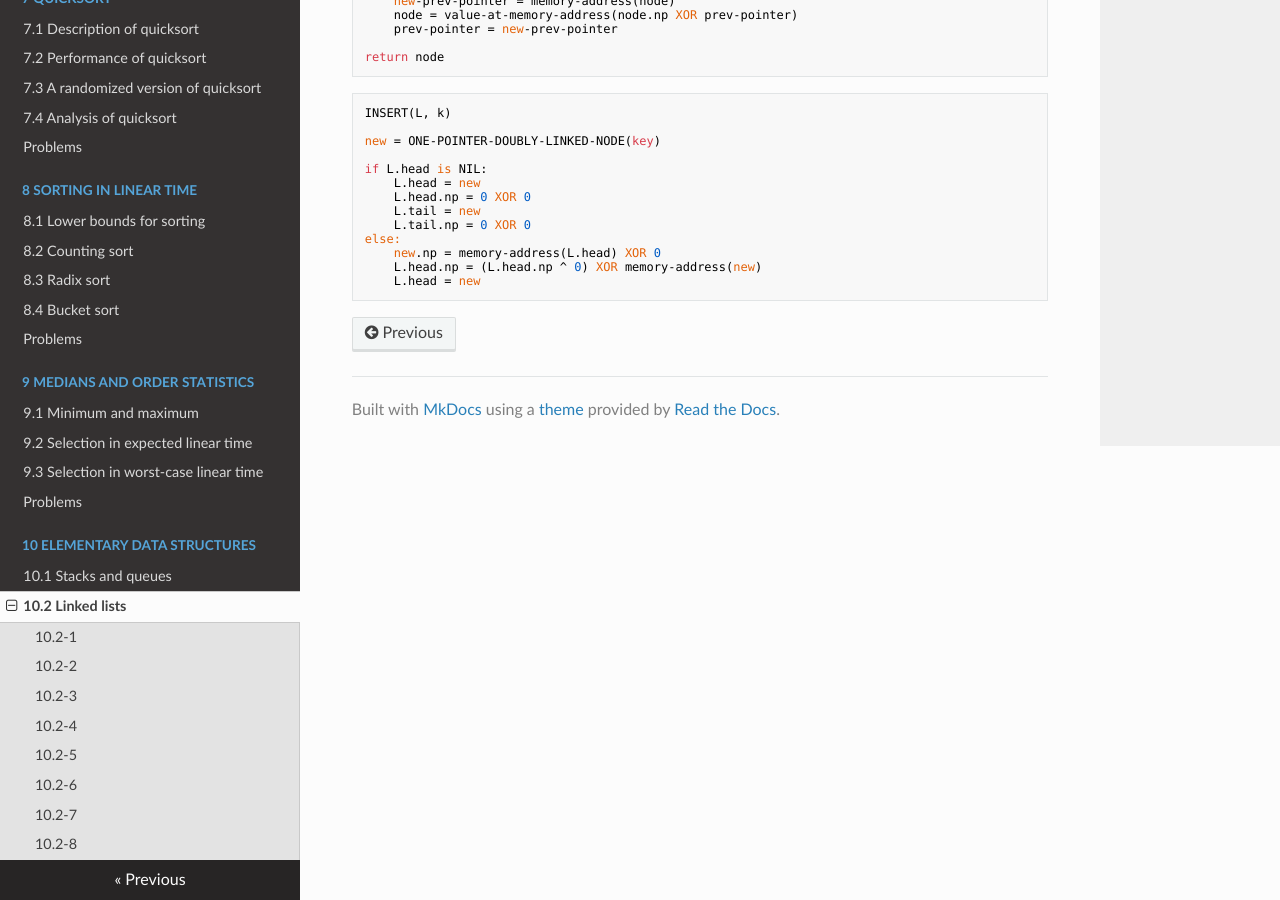
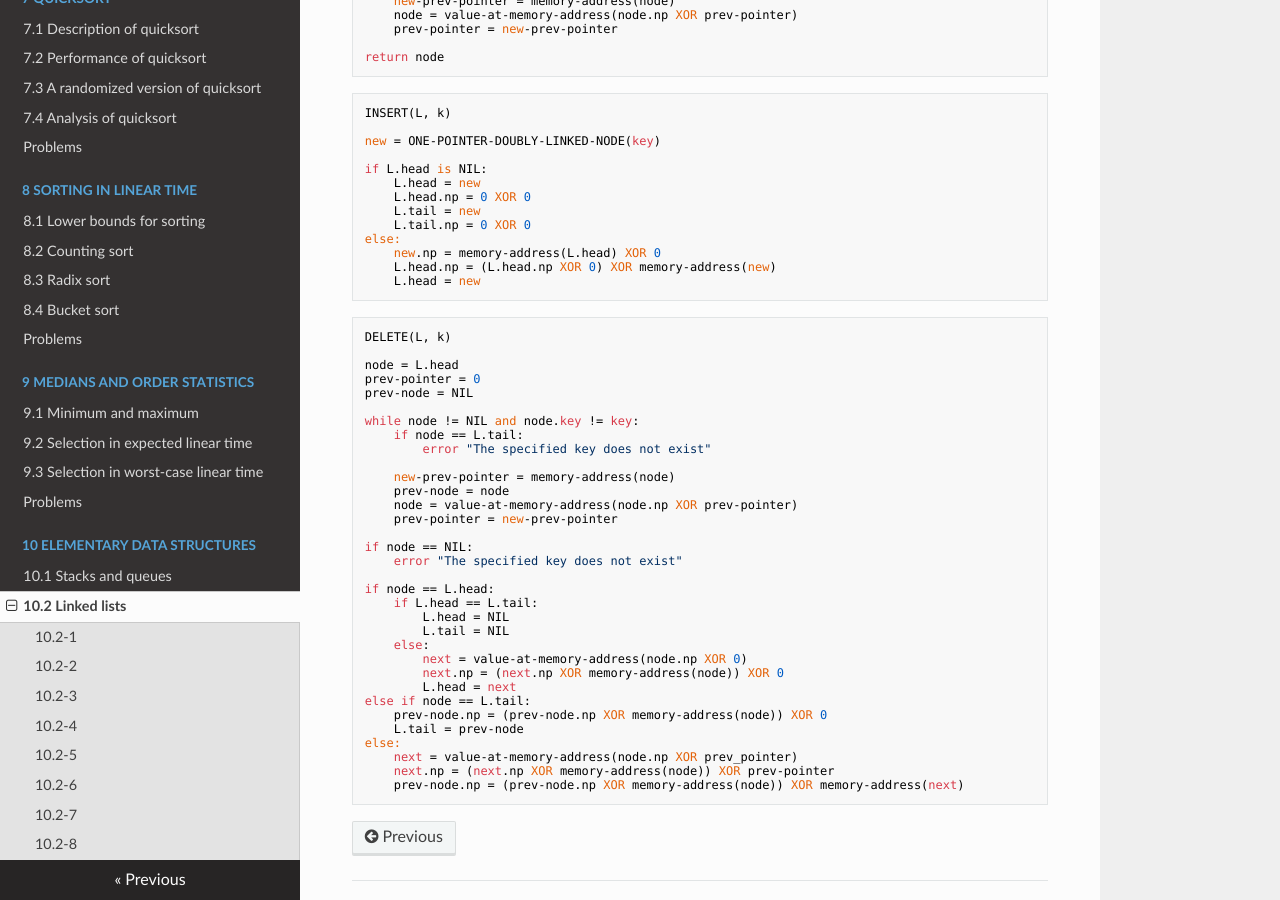
Before and after one commit to Frederick-S/Introduction-to-Algorithms-Notes, an MkDocs documentation site: the page built from docs/10-Elementary-Data-Structures/10.2-Linked-lists.md, in a window 1280 px wide and 900 px high, scrolled down 2553 px. Built offline with MkDocs 1.6.1, drawn with Linux system fonts in a browser that asks for light colours; nearby versions of some CDN libraries.

Commit message:
Doc: add delete method of OnePointerDoublyLinkedList

````diff
--- a/docs/10-Elementary-Data-Structures/10.2-Linked-lists.md
+++ b/docs/10-Elementary-Data-Structures/10.2-Linked-lists.md
@@ -156,6 +156,42 @@ if L.head is NIL:
     L.tail.np = 0 XOR 0
 else:
     new.np = memory-address(L.head) XOR 0
-    L.head.np = (L.head.np ^ 0) XOR memory-address(new)
+    L.head.np = (L.head.np XOR 0) XOR memory-address(new)
     L.head = new
 ```
+
+```
+DELETE(L, k)
+
+node = L.head
+prev-pointer = 0
+prev-node = NIL
+
+while node != NIL and node.key != key:
+    if node == L.tail:
+        error "The specified key does not exist"
+
+    new-prev-pointer = memory-address(node)
+    prev-node = node
+    node = value-at-memory-address(node.np XOR prev-pointer)
+    prev-pointer = new-prev-pointer
+
+if node == NIL:
+    error "The specified key does not exist"
+
+if node == L.head:
+    if L.head == L.tail:
+        L.head = NIL
+        L.tail = NIL
+    else:
+        next = value-at-memory-address(node.np XOR 0)
+        next.np = (next.np XOR memory-address(node)) XOR 0
+        L.head = next
+else if node == L.tail:
+    prev-node.np = (prev-node.np XOR memory-address(node)) XOR 0
+    L.tail = prev-node
+else:
+    next = value-at-memory-address(node.np XOR prev_pointer)
+    next.np = (next.np XOR memory-address(node)) XOR prev-pointer
+    prev-node.np = (prev-node.np XOR memory-address(node)) XOR memory-address(next)
+```
````
